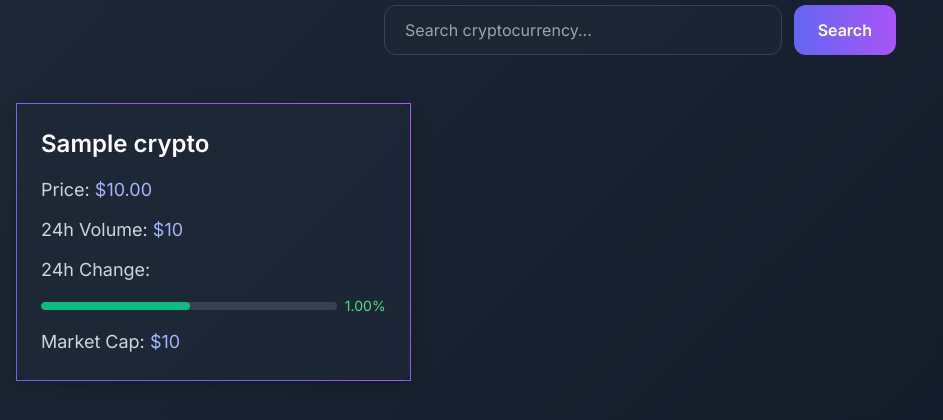
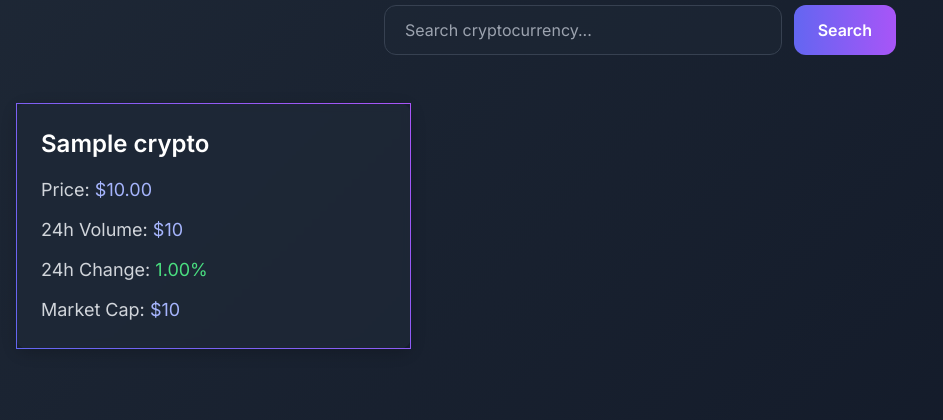
Before and after one commit to QertySX/Crypto_tracker, a FastAPI app: template templates/index.html in a window 1280 px wide. Shown: the part 247-667 px from the top of the page, without its empty margins (0-943 px from the left). Run offline with FastAPI, Linux system fonts and the light colour scheme; the template is opened without the code that fills it: most values are stand-ins (such as "Sample title", 1, 10 or a date in 2020); some libraries are stand-ins or nearby versions.

Commit message:
Доработан дизайн

```diff
--- a/templates/crypto_list.html
+++ b/templates/crypto_list.html
@@ -1,11 +1,9 @@
 <div id="crypto-list" class="grid grid-cols-1 md:grid-cols-2 lg:grid-cols-3 gap-8">
     {% if cryptos.error %}
         <p class="text-red-400 text-center text-lg">{{ cryptos.error }}</p>
-    {% elif not cryptos %}
-        <p class="text-gray-400 text-center text-lg">No cryptocurrencies found.</p>
     {% else %}
         {% for name, data in cryptos.items() %}
-            <div class="crypto-card rounded-xl p-6 backdrop-blur-sm border border-gray-700" style="border-image: linear-gradient(45deg, #6366F1, #A855F7) 1; box-shadow: 0 4px 15px rgba(0, 0, 0, 0.2);">
+            <div class="crypto-card rounded-xl p-6 backdrop-blur-sm">
                 <h2 class="text-2xl font-semibold text-white mb-4">{{ name }}</h2>
                 <div class="space-y-3">
                     <p class="text-gray-300 text-lg">
@@ -16,14 +14,9 @@
                     </p>
                     <p class="text-gray-300 text-lg">
                         24h Change:
-                        <div class="flex items-center gap-2">
-                            <div class="progress-bar w-full h-2 bg-gray-600 rounded-full overflow-hidden">
-                                <div class="progress h-full rounded-full transition-width duration-300" style="width: {{ (data.percent_change_24h + 100) / 200 * 100 }}%; background: {% if data.percent_change_24h >= 0 %}#10B981{% else %}#EF4444{% endif %}"></div>
-                            </div>
-                            <span class="{% if data.percent_change_24h >= 0 %}text-green-400{% else %}text-red-400{% endif %} text-sm">
-                                {{ "{:.2f}".format(data.percent_change_24h) }}%
-                            </span>
-                        </div>
+                        <span class="{% if data.percent_change_24h >= 0 %}text-green-400{% else %}text-red-400{% endif %} font-medium">
+                            {{ "{:.2f}".format(data.percent_change_24h) }}%
+                        </span>
                     </p>
                     <p class="text-gray-300 text-lg">
                         Market Cap: <span class="font-medium text-indigo-300">${{ "{:.0f}".format(data.market_cap) }}</span>
@@ -33,22 +26,3 @@
         {% endfor %}
     {% endif %}
 </div>
-
-<style>
-    .crypto-card:hover {
-        transform: translateY(-5px);
-        box-shadow: 0 10px 25px rgba(99, 102, 241, 0.3);
-        border-image: linear-gradient(45deg, #4F46E5, #9333EA) 1;
-    }
-    .progress-bar {
-        height: 8px;
-        border-radius: 4px;
-        background: #374151;
-        overflow: hidden;
-    }
-    .progress {
-        height: 100%;
-        border-radius: 4px;
-        transition: width 0.3s ease;
-    }
-</style>
```
